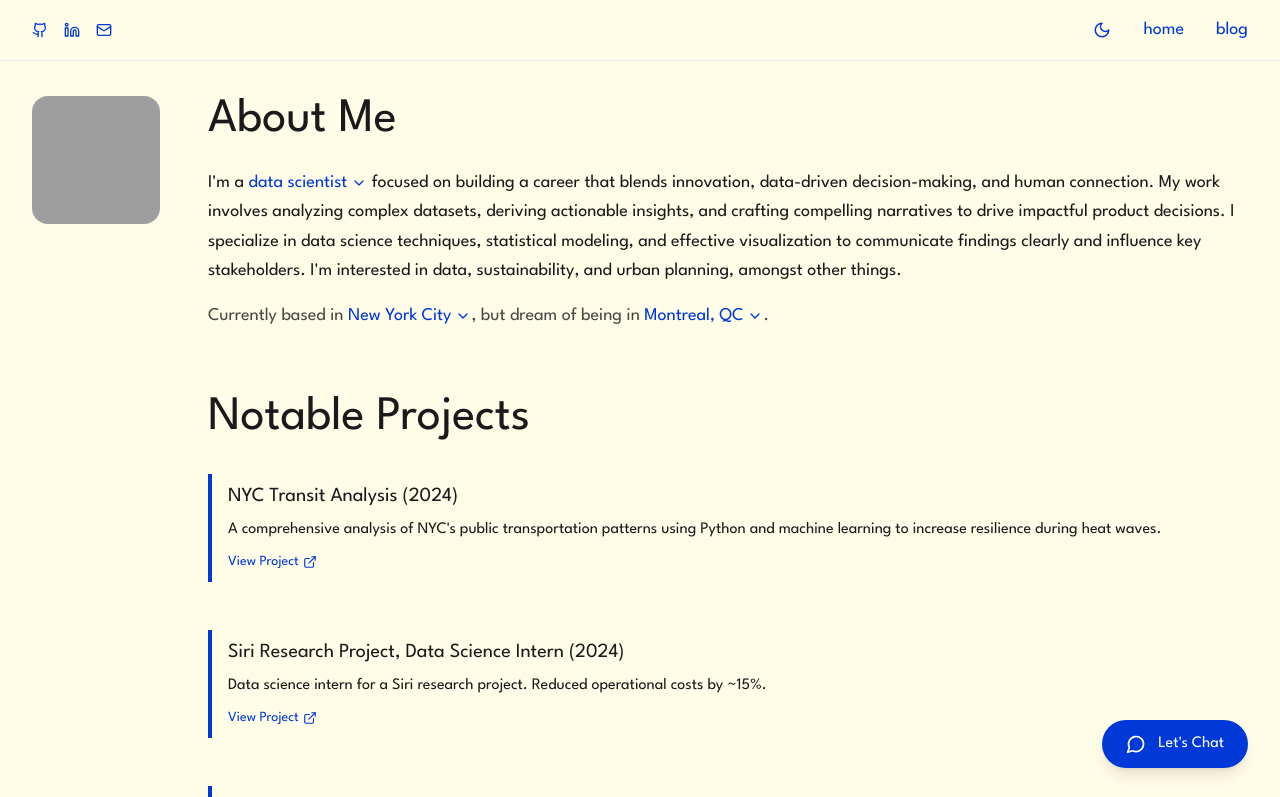
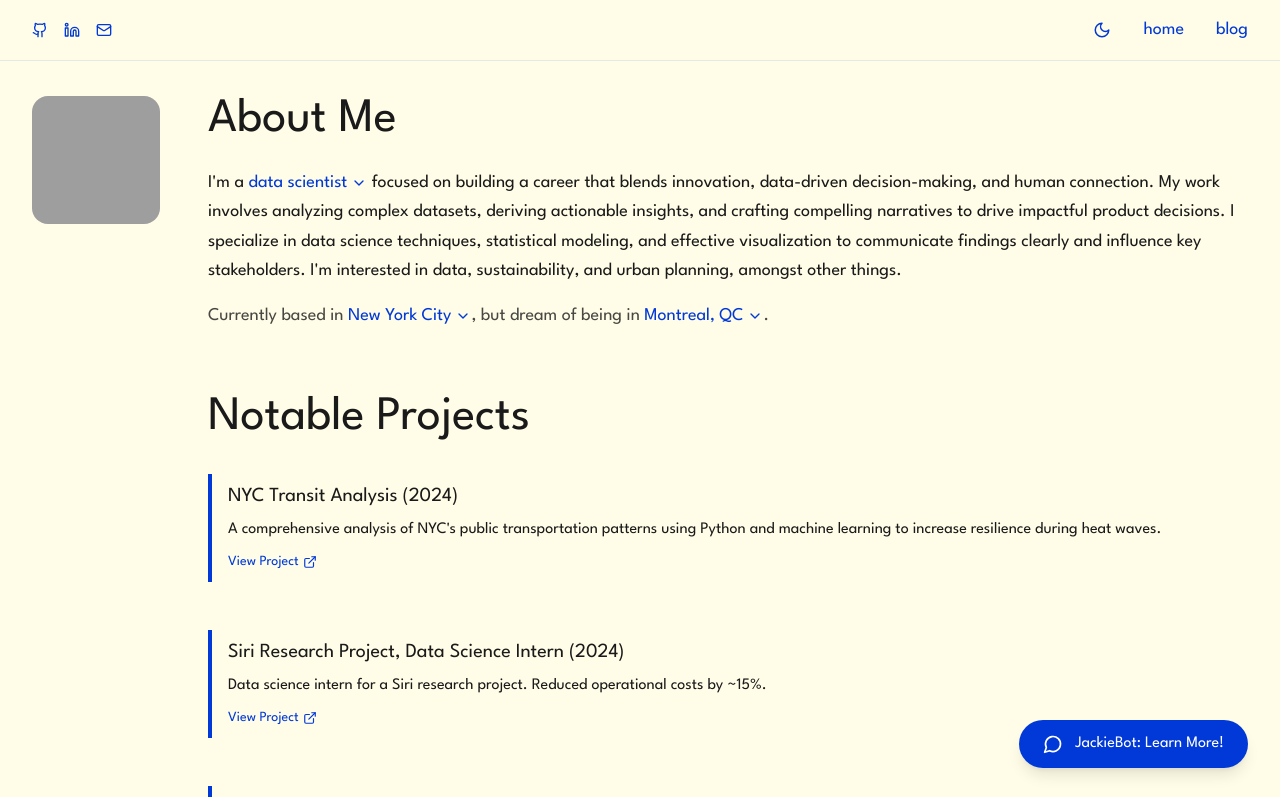
Before and after one commit to jaackiekim/jackiekim.me, a React (Vite) app: page / in a window 1280 px wide. Shown: the top 797 px of the page. Built offline with nearby package versions, Linux system fonts and the light colour scheme; grey boxes are pictures that could not be loaded.

Commit message:
Update ChatBot.tsx

```diff
--- a/src/components/ChatBot.tsx
+++ b/src/components/ChatBot.tsx
@@ -56,7 +56,7 @@ export default function ChatBot() {
   const { theme } = useTheme();
   const [isOpen, setIsOpen] = useState(false);
   const [messages, setMessages] = useState<Message[]>([
-    { text: "Hi! I'm Jackie's assistant. What would you like to know about my work?", isBot: true }
+    { text: "I'm JackieBot. What would you like to know more about her?", isBot: true }
   ]);
   const [searchQuery, setSearchQuery] = useState('');
   const [filteredQuestions, setFilteredQuestions] = useState(predefinedQA);
@@ -104,7 +104,7 @@ export default function ChatBot() {
         className={`fixed bottom-8 right-8 ${theme === 'dark' ? 'bg-blue-500 hover:bg-blue-600' : 'bg-[#0039D7] hover:bg-[#002BB4]'} text-white px-6 py-3 rounded-full shadow-lg transition-colors duration-200 flex items-center space-x-3`}
       >
         <MessageCircle size={20} />
-        <span className="font-normal">Let's Chat</span>
+        <span className="font-normal">JackieBot: Learn More!</span>
       </motion.button>
 
       <AnimatePresence>
@@ -167,7 +167,7 @@ export default function ChatBot() {
                       type="text"
                       value={searchQuery}
                       onChange={(e) => setSearchQuery(e.target.value)}
-                      placeholder="Ask me anything..."
+                      placeholder="Input keywords..."
                       className={`w-full p-3 pr-10 rounded-xl ${
                         theme === 'dark'
                           ? 'bg-gray-800 text-gray-200 placeholder-gray-400 focus:ring-blue-500'
```
